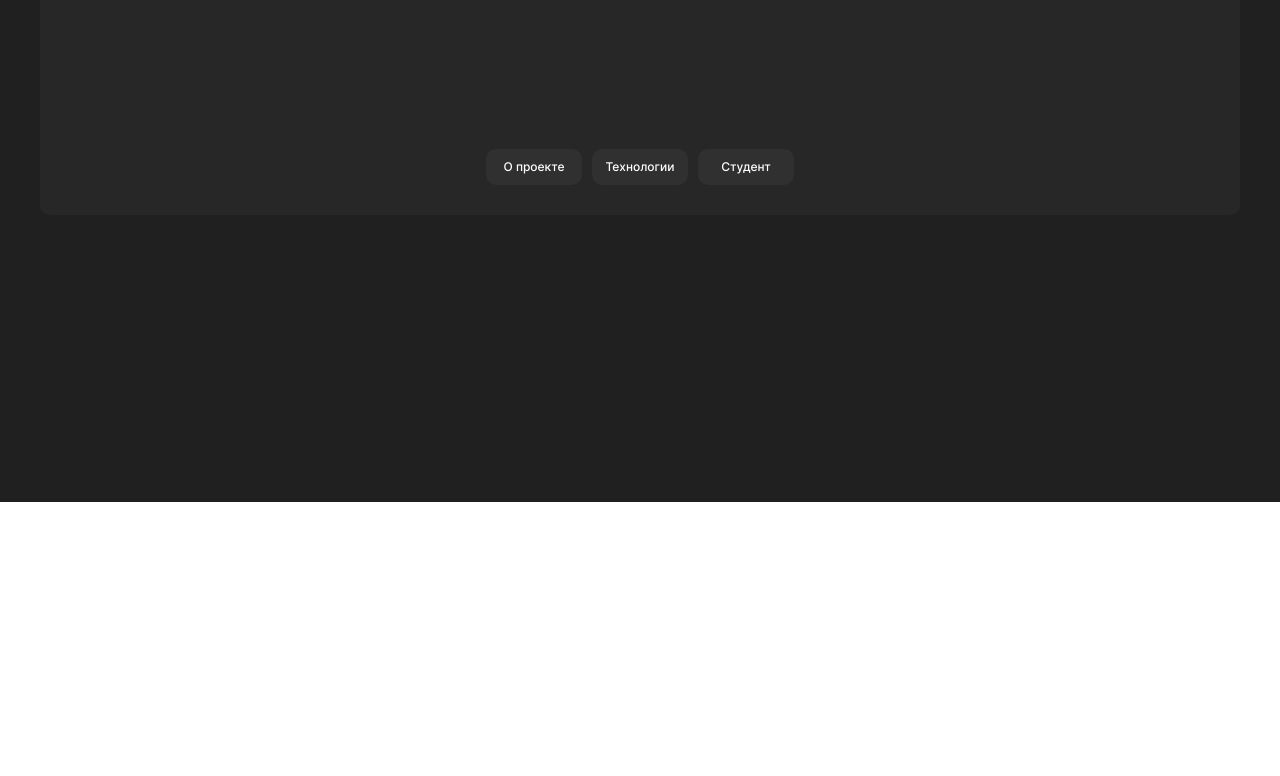
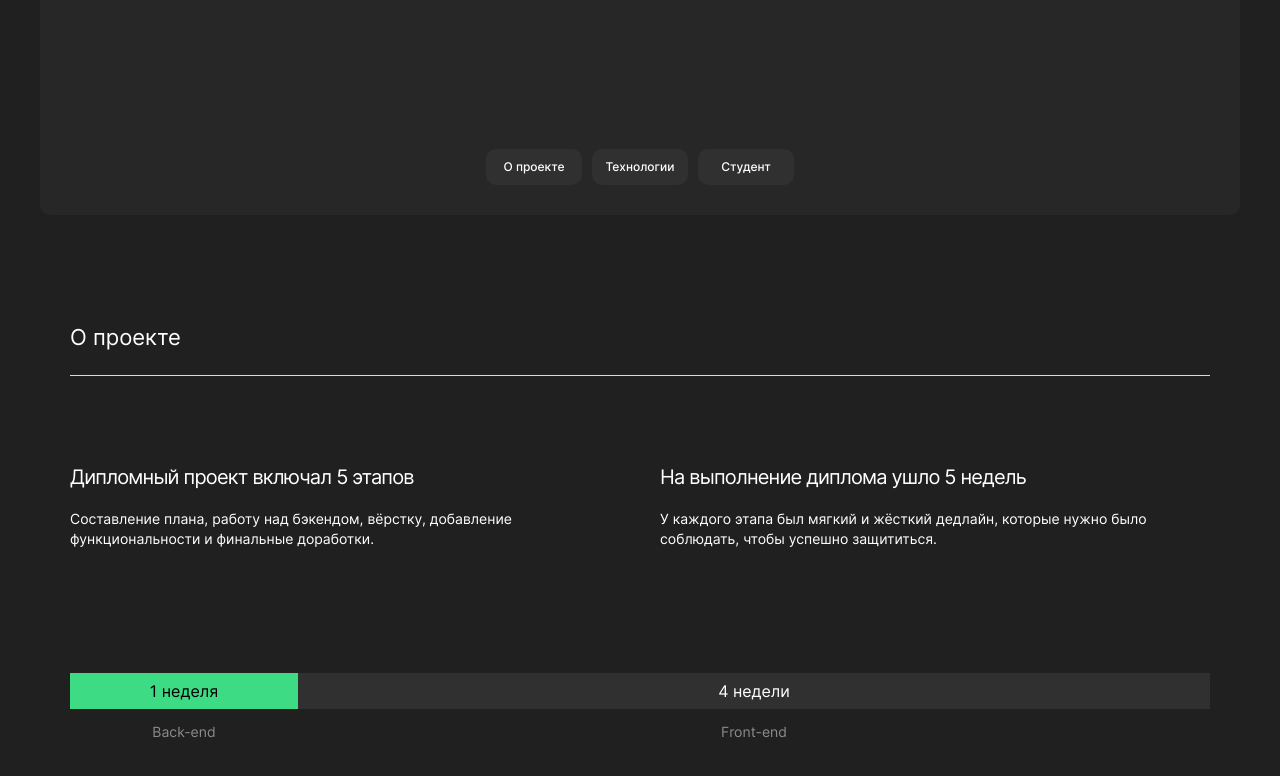
Before and after one commit to Rubyroido/movies-explorer-frontend, a React (Create React App) app in the folder movies-explorer/: page / in a window 1280 px wide. Shown: the part 298-1074 px from the top of the page. Before the commit the page ends 800 px from the top, so only its background shows below. Built offline with nearby package versions, Linux system fonts and the light colour scheme.

Commit message:
feat: сверстал секцию AboutProject

```diff
--- /dev/null
+++ b/movies-explorer/src/components/AboutProject/AboutProject.css
@@ -0,0 +1,83 @@
+.about-project {
+  max-width: 1140px;
+  width: 100vw;
+  margin: 110px auto;
+  padding: 0;
+  box-sizing: border-box;
+}
+
+.about-project__title {
+  width: 100%;
+  height: 51px;
+  margin: 0;
+  padding: 0;
+  border-bottom: 1px solid #DADADA;
+  box-sizing: border-box;
+  font-weight: 400;
+  font-size: 22px;
+  text-align: start;
+}
+
+.about-project__description {
+  margin: 70px 0 110px;
+  padding: 0;
+  list-style: none;
+  display: flex;
+  justify-content: space-between;
+  align-items: center;
+  gap: 40px;
+  text-align: start;
+}
+
+.about-project__text-title {
+  font-weight: 400;
+  font-size: 20px;
+  letter-spacing: -0.04em;
+  display: block;
+  width: 550px;
+}
+
+.about-project__text {
+  font-weight: 400;
+  font-size: 14px;
+  line-height: 20px;
+}
+
+.about-project__scheme {
+  display: flex;
+  width: 100%;
+  font-weight: 400;
+}
+
+.about-project__scheme-backend {
+  width: 20%;
+  height: 36px;
+  padding: 9px 0;
+  box-sizing: border-box;
+  color: black;
+  background-color: #3DDC84;
+}
+
+.about-project__scheme-frontend {
+  width: 80%;
+  height: 36px;
+  padding: 9px 0;
+  box-sizing: border-box;
+  background-color: #303030;
+}
+
+.about-project__backend-title {
+  width: 20%;
+  font-size: 14px;
+  margin: 14px 0 0;
+  color: #8B8B8B;
+  line-height: 17px;
+}
+
+.about-project__frontend-title {
+  width: 80%;
+  font-size: 14px;
+  margin: 14px 0 0;
+  color: #8B8B8B;
+  line-height: 17px;
+}
--- /dev/null
+++ b/movies-explorer/src/components/AboutProject/AboutProject.js
@@ -0,0 +1,29 @@
+import './AboutProject.css';
+
+function AboutProject() {
+  return (
+    <section className="about-project">
+      <h2 className="about-project__title">О проекте</h2>
+      <ul className="about-project__description">
+        <li>
+          <h3 className="about-project__text-title">Дипломный проект включал 5 этапов</h3>
+          <p className="about-project__text">Составление плана, работу над бэкендом, вёрстку, добавление функциональности и финальные доработки.</p>
+        </li>
+        <li>
+          <h3 className="about-project__text-title">На выполнение диплома ушло 5 недель</h3>
+          <p className="about-project__text">У каждого этапа был мягкий и жёсткий дедлайн, которые нужно было соблюдать, чтобы успешно защититься.</p>
+        </li>
+      </ul>
+      <div className="about-project__scheme">
+        <span className="about-project__scheme-backend">1 неделя</span>
+        <span className="about-project__scheme-frontend">4 недели</span>
+      </div>
+      <div className="about-project__scheme">
+        <span className="about-project__backend-title">Back-end</span>
+        <span className="about-project__frontend-title">Front-end</span>
+      </div>
+    </section>
+  )
+}
+
+export default AboutProject;
--- a/movies-explorer/src/components/Main/Main.js
+++ b/movies-explorer/src/components/Main/Main.js
@@ -1,6 +1,6 @@
 import './Main.css';
 import Promo from '../Promo/Promo';
-// import AboutProject from '../AboutProject/AboutProject';
+import AboutProject from '../AboutProject/AboutProject';
 // import Techs from '../Techs/Techs';
 // import AboutMe from '../AboutMe/AboutMe';
 // import Portfolio from '../Portfolio/Portfolio';
@@ -9,10 +9,10 @@
   return (
     <main className="main">
       <Promo />
-      {/* <AboutProject />
-      <Techs />
-      <AboutMe />
-      <Portfolio /> */}
+      <AboutProject />
+      {/* <Techs /> */}
+      {/* <AboutMe /> */}
+      {/* <Portfolio /> */}
     </main>
   );
 }
--- a/movies-explorer/src/components/Promo/Promo.css
+++ b/movies-explorer/src/components/Promo/Promo.css
@@ -20,5 +20,6 @@
   font-weight: 400;
   font-size: 50px;
   line-height: 58px;
+  letter-spacing: -0.04em;
   box-sizing: border-box;
 }
```
